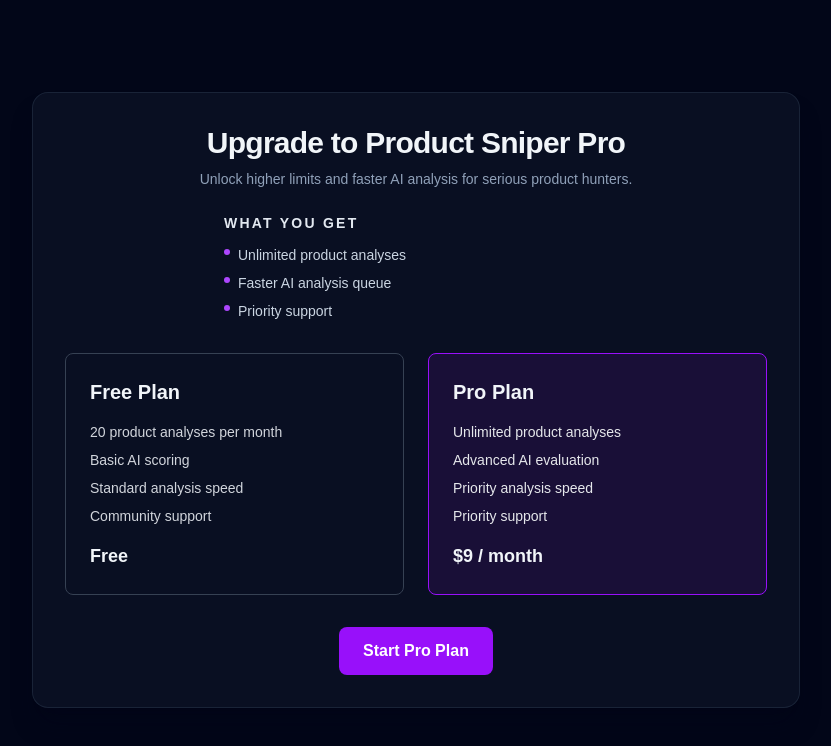
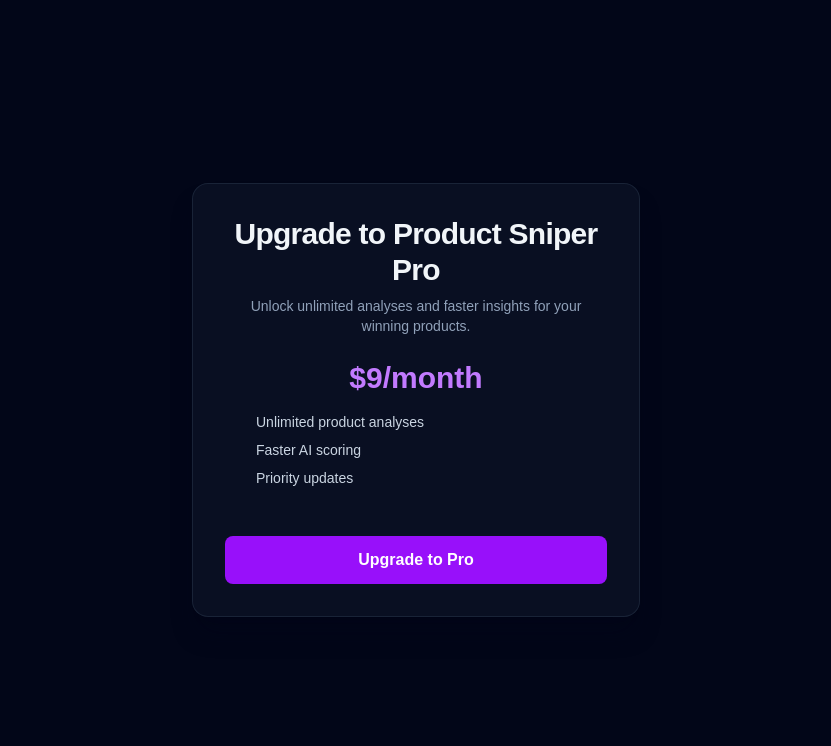
Before and after one commit to AngryChimp77/product-sniper-v2, a Next.js app: page /upgrade in a window 1280 px wide. Shown: the top 746 px of the page, without its empty margins (224-1055 px from the left). Built offline with nearby package versions, Linux system fonts and the light colour scheme.

Commit message:
Revise UpgradePage layout and content for improved clarity and appeal. This update modifies the plan presentation, emphasizing the Pro plan's benefits and pricing while simplifying the overall design for a more user-friendly experience.

```diff
--- a/app/upgrade/page.tsx
+++ b/app/upgrade/page.tsx
@@ -3,62 +3,32 @@
 export default function UpgradePage() {
   return (
     <main className="min-h-screen bg-slate-950 text-slate-100 flex items-center justify-center px-4">
-      <div className="w-full max-w-3xl bg-slate-900/60 border border-slate-800/80 rounded-2xl p-6 sm:p-8 shadow-xl shadow-slate-950/40 backdrop-blur text-center space-y-6">
+      <div className="w-full max-w-md bg-slate-900/60 border border-slate-800/80 rounded-2xl p-6 sm:p-8 shadow-xl shadow-slate-950/40 backdrop-blur text-center space-y-6">
         <div className="space-y-2">
           <h1 className="text-2xl sm:text-3xl font-semibold tracking-tight">
             Upgrade to Product Sniper Pro
           </h1>
           <p className="text-sm text-slate-400">
-            Unlock higher limits and faster AI analysis for serious product hunters.
+            Unlock unlimited analyses and faster insights for your winning products.
           </p>
         </div>
 
-        <div className="space-y-3 text-left mx-auto max-w-sm">
-          <h2 className="text-sm font-semibold text-slate-200 uppercase tracking-[0.16em]">
-            What you get
-          </h2>
-          <ul className="space-y-2 text-sm text-slate-300">
-            <li className="flex items-start gap-2">
-              <span className="mt-1 h-1.5 w-1.5 rounded-full bg-purple-500" />
-              <span>Unlimited product analyses</span>
-            </li>
-            <li className="flex items-start gap-2">
-              <span className="mt-1 h-1.5 w-1.5 rounded-full bg-purple-500" />
-              <span>Faster AI analysis queue</span>
-            </li>
-            <li className="flex items-start gap-2">
-              <span className="mt-1 h-1.5 w-1.5 rounded-full bg-purple-500" />
-              <span>Priority support</span>
-            </li>
+        <div className="space-y-4">
+          <p className="text-3xl font-semibold text-purple-400">$9/month</p>
+          <ul className="space-y-2 text-sm text-slate-300 text-left mx-auto max-w-xs">
+            <li>Unlimited product analyses</li>
+            <li>Faster AI scoring</li>
+            <li>Priority updates</li>
           </ul>
         </div>
 
-        <div className="grid grid-cols-2 gap-6 mt-8 text-left">
-          <div className="border border-gray-700 rounded-lg p-6">
-            <h3 className="text-xl font-semibold mb-4">Free Plan</h3>
-            <ul className="space-y-2 text-gray-300 text-sm">
-              <li>20 product analyses per month</li>
-              <li>Basic AI scoring</li>
-              <li>Standard analysis speed</li>
-              <li>Community support</li>
-            </ul>
-            <p className="mt-4 text-lg font-semibold">Free</p>
-          </div>
-
-          <div className="border border-purple-600 rounded-lg p-6 bg-purple-900/20">
-            <h3 className="text-xl font-semibold mb-4">Pro Plan</h3>
-            <ul className="space-y-2 text-gray-200 text-sm">
-              <li>Unlimited product analyses</li>
-              <li>Advanced AI evaluation</li>
-              <li>Priority analysis speed</li>
-              <li>Priority support</li>
-            </ul>
-            <p className="mt-4 text-lg font-semibold">$9 / month</p>
-          </div>
-        </div>
-
-        <button className="bg-purple-600 hover:bg-purple-700 px-6 py-3 rounded-lg text-white font-semibold mt-2 w-full sm:w-auto">
-          Start Pro Plan
+        <button
+          className="bg-purple-600 hover:bg-purple-700 px-6 py-3 rounded-lg text-white font-semibold mt-6 w-full"
+          onClick={() => {
+            console.log("Upgrade clicked");
+          }}
+        >
+          Upgrade to Pro
         </button>
       </div>
     </main>
```
